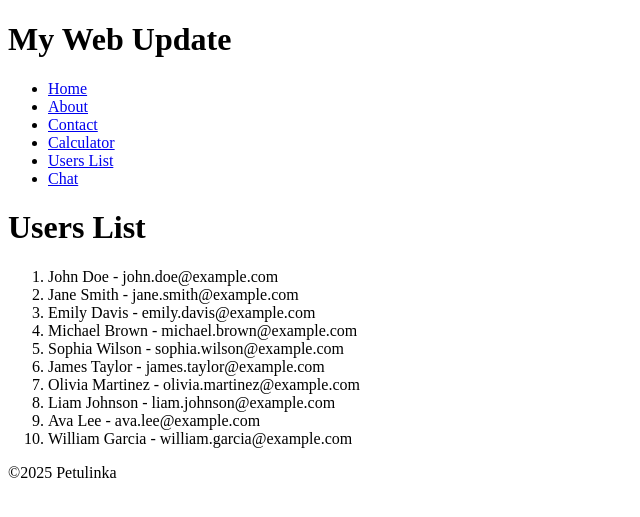
After one commit to PetraZednikova/db-and-flask, a Flask app: page /users in a window 1280 px wide. The commit adds this page. Shown: the top 517 px of the page, without its empty margins (0-640 px from the left). Run offline with Flask 3, Linux system fonts and the light colour scheme.

Commit message:
s chybama

```diff
--- a/web-db/my_first_web/app.py
+++ b/web-db/my_first_web/app.py
@@ -1,20 +1,43 @@
-from flask import Flask, render_template
+from flask import Flask, render_template, request
+from fake_db import users
+
 
 app = Flask(__name__)
 
 
 @app.route('/')    #decorater
 def home():
-    return render_template("/pages/home.html") # výstup
+    return render_template("pages/home.html") # výstup
 
 @app.route('/about')
 def about():
-    return render_template("/pages/about.html")
+    return render_template("pages/about.html")
 
 @app.route('/contact')
 def contact():
-    return render_template("/pages/contact.html")
+    return render_template("pages/contact.html")
 
+@app.route("/calc/<int:a>/<int:b>")
+def calculator(a, b):
+    #a = 10
+    #b = 20
+    return render_template("pages/calc.html", a=a, b=b, suma= a+b)
+
+@app.route("/users")
+def user_list():
+    return render_template("pages/users_list.html", users=users)
+
+@app.route("/users/<int:id>")
+def user_detail(id):
+    return render_template("pages/users_detail.html", user=users[id])
+
+@app.route("/mes", methods=["GET", "POST"])
+def chat():
+    if request.method == "POST":
+        message = request.form["message"]
+        print(message)
+
+    return render_template("/pages/chat.html")
 
 if __name__=="__main__":
     app.run(debug=True)
--- /dev/null
+++ b/web-db/my_first_web/fake_db.py
@@ -0,0 +1,12 @@
+users = [
+    {"id": 0, "name": "John Doe", "email": "john.doe@example.com", "is_logged_in": True},
+    {"id": 1, "name": "Jane Smith", "email": "jane.smith@example.com", "is_logged_in": False},
+    {"id": 2, "name": "Emily Davis", "email": "emily.davis@example.com", "is_logged_in": True},
+    {"id": 3, "name": "Michael Brown", "email": "michael.brown@example.com", "is_logged_in": False},
+    {"id": 4, "name": "Sophia Wilson", "email": "sophia.wilson@example.com", "is_logged_in": True},
+    {"id": 5, "name": "James Taylor", "email": "james.taylor@example.com", "is_logged_in": False},
+    {"id": 6, "name": "Olivia Martinez", "email": "olivia.martinez@example.com", "is_logged_in": True},
+    {"id": 7, "name": "Liam Johnson", "email": "liam.johnson@example.com", "is_logged_in": False},
+    {"id": 8, "name": "Ava Lee", "email": "ava.lee@example.com", "is_logged_in": True},
+    {"id": 9, "name": "William Garcia", "email": "william.garcia@example.com", "is_logged_in": False}
+]
--- a/web-db/my_first_web/templates/components/footer.html
+++ b/web-db/my_first_web/templates/components/footer.html
@@ -1,3 +1,5 @@
 <footer>
+
     <span>&copy;2025 Petulinka </span>
+
 </footer>
--- a/web-db/my_first_web/templates/components/header.html
+++ b/web-db/my_first_web/templates/components/header.html
@@ -8,6 +8,12 @@
                 <a href="about"> About</a>
             <li>
                 <a href="contact"> Contact</a>
+            <li>
+                <a href="calc/2/5"> Calculator</a>
+            <li>
+                <a href="users_list"> Users List</a>
+            <li>
+                <a href="mes"> Chat</a>
         <ul>
     <nav>
 </header>
--- /dev/null
+++ b/web-db/my_first_web/templates/pages/calc.html
@@ -0,0 +1,6 @@
+{% extends "base.html" %}
+
+{% block content%}
+    <h1> Calculator</h1>
+    <p>{{ a }} + {{ b }} = {{ suma }}</p>
+{% endblock %}
--- /dev/null
+++ b/web-db/my_first_web/templates/pages/users_list.html
@@ -0,0 +1,13 @@
+{% extends "base.html" %}
+
+{% block content%}
+    <h1> Users List </h1>
+    <ol>
+        {% for user in users %}
+
+            <li> {{ user["name"] }} - {{ user["email"] }} </li>
+
+
+        {% endfor %}
+    </ol>
+{% endblock %}
```
Also changed, not shown: web-db/my_first_web/templates/pages/chat.html (added, +10 -0 lines), web-db/my_first_web/templates/pages/user_detail.html (added, +17 -0 lines).
